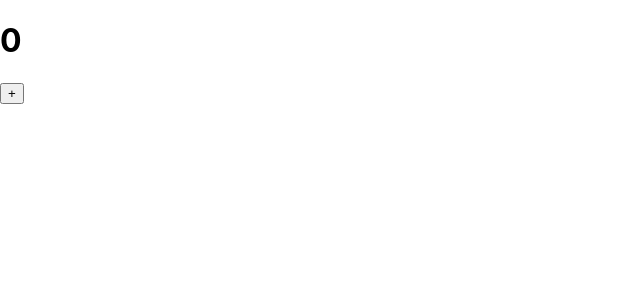
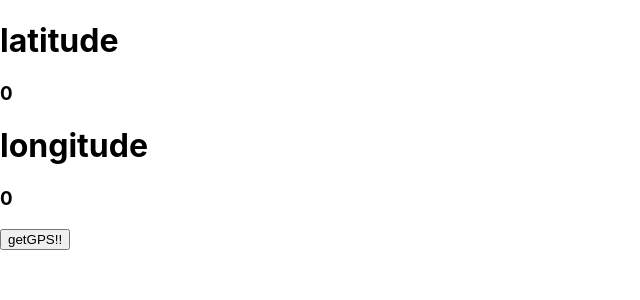
Before and after one commit to harutiro/react_get_gps, a React (Create React App) app: page / in a window 1280 px wide. Shown: the top 300 px of the page, without its empty margins (0-640 px from the left). Built offline with nearby package versions, Linux system fonts and the light colour scheme.

Commit message:
update:GPS

```diff
--- a/src/App.js
+++ b/src/App.js
@@ -5,21 +5,38 @@ import React from 'react';
 class App extends React.Component {
   constructor(props) {
     super(props);
-    this.state = { count: 0 };
+    this.state = {latitude: 0.0, longitude: 0.0};
+    this.successCallback = this.successCallback.bind(this);
   }
 
 
   headClick() {
-    this.setState({ count: this.state.count + 1 });
+    // this.setState({ count: this.state.count + 1 });
+    navigator.geolocation.getCurrentPosition(this.successCallback, this.errorCallback);
+  }
+
+  successCallback(position){
+    const getLatitude = position.coords.latitude;
+    const getLongitude = position.coords.longitude;
+
+    console.log(getLatitude);
+    console.log(getLongitude);
+
+    this.setState({latitude: getLatitude, longitude: getLongitude});
+  }
+
+  errorCallback(error){
+    alert("位置情報が取得できませんでした");
   }
 
   render() {
     return (
       <div>
-        <h1>
-          {this.state.count}
-        </h1>
-        <button onClick={() => this.headClick()}>+</button>
+        <h1>latitude</h1>
+        <h3>{this.state.latitude}</h3>
+        <h1>longitude</h1>
+        <h3>{this.state.longitude}</h3>
+        <button onClick={() => this.headClick()}>getGPS!!</button>
       </div>
     );
   }
```
